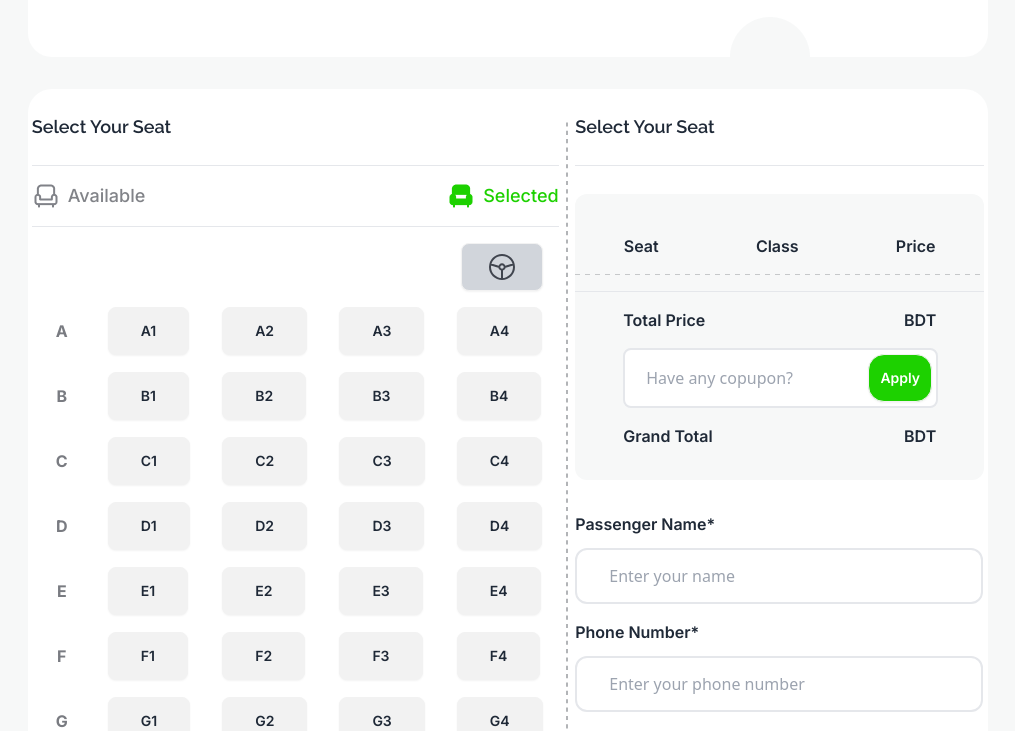
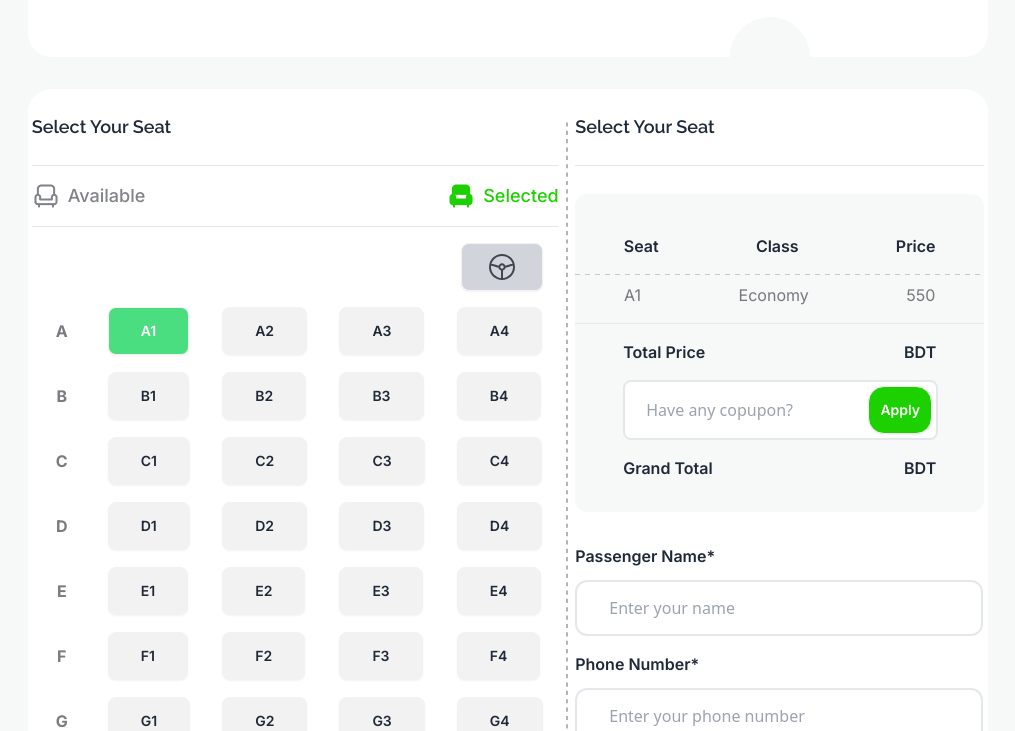
Before and after one commit to asif100a/Assignment-5, a plain HTML site: page index.html in a window 1280 px wide. Both pictures are taken after a click on the button "A1". Shown: the part 2026-2757 px from the top of the page, without its empty margins (132-1147 px from the left). Drawn offline with nearby package versions, Linux system fonts and the light colour scheme.

Commit message:
added the dynamic to selected box

```diff
--- a/index.html
+++ b/index.html
@@ -330,6 +330,11 @@
                                 <img src="images/Line 4.svg" alt="">
                             </div>
 
+                            <!-- [Show Button in the Box] -->
+                            <div  id="show-selected-seat" class="mt-2 text-[#03071288] flex flex-col justify-around inter">
+
+                            </div>
+
                             <hr class="mt-4 mb-4">
 
                             <div class="flex justify-between mx-12 inter font-semibold">
--- a/scripts/bus-ticket.js
+++ b/scripts/bus-ticket.js
@@ -10,16 +10,72 @@
 // Scroll to get Ticket
 function getTicketById(getTicket) {
     const pParibahan = document.getElementById(getTicket);
-    if(pParibahan) {
-        pParibahan.scrollIntoView({behavior: 'smooth'});
+    if (pParibahan) {
+        pParibahan.scrollIntoView({ behavior: 'smooth' });
     };
 };
 
+// Change The backgroun of btn & get specific btn
+const ticketBtns = document.getElementsByClassName('ticket-btn');
+for (const btn of ticketBtns) {
 
-const ticketBtns = document.getElementsByClassName('ticket-btn');
-for(const btn of ticketBtns) {
-    btn.addEventListener('click', function(e) {
-        console.log('clicked');
+    btn.addEventListener('click', function (e) {
+        btn.classList.add('bg-green-400', 'text-white');
+
+        const specificBtn = e.target.id;
+        // console.log(specificBtn);
+
+        // return specificBtn;
+
+
+        // Create elements to show in the box
+        const showBtnSeat = document.createElement('li');
+        showBtnSeat.innerText = specificBtn;
+
+        const showClass = document.createElement('li');
+        showClass.innerText = 'Economy';
+
+        const showPrice = document.createElement('li');
+        showPrice.innerText = '550';
+
+        // Create li container
+        const ul = document.createElement('ul');
+        ul.appendChild(showBtnSeat);
+        ul.appendChild(showClass);
+        ul.appendChild(showPrice);
+
+        ul.classList.add('flex');
+        ul.classList.add('justify-around');
+
+        // Append the ul in the Show Box
+        const showSelectedSeats = document.getElementById('show-selected-seat');
+        showSelectedSeats.appendChild(ul);
+
+
     });
-    console.log()
 };
+
+
+
+//
+
+
+
+// console.log(showSelectedSeats)
+
+
+
+// function getTicketButton() {
+//     const ticketBtns = document.getElementsByClassName('ticket-btn');
+//     console.log(ticketBtns)
+
+//     for (const btn of ticketBtns) {
+//         console.log(btn);
+//     }
+// };
+
+
+// function setButtonColor(e) {
+//     const btnColor = getElementById(e);
+//     btnColor.classList.add('bg-green-400', 'text-white');
+// };
```
